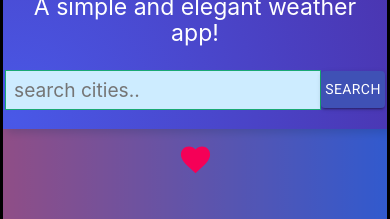
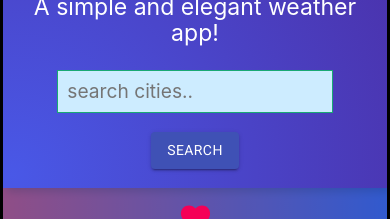
Before and after one commit to OmriGalShen/my-weather, a React (Create React App) app: page / in a window 390 px wide. Shown: the part 262-481 px from the top of the page. Built offline with nearby package versions, Linux system fonts and the light colour scheme; no server answers.

Commit message:
mobile view fix

```diff
--- a/src/components/content/weather/searcbox/SearchBox.css
+++ b/src/components/content/weather/searcbox/SearchBox.css
@@ -3,3 +3,17 @@
   align-items: center;
   justify-content: center;
 }
+
+.searchbox input {
+  padding: 0.5em;
+}
+
+@media (max-width: 400px) {
+  .searchbox {
+    flex-direction: column;
+  }
+  .searchbox input {
+    width: 80%;
+    margin-bottom: 1em;
+  }
+}
--- a/src/components/content/weather/searcbox/SearchBox.js
+++ b/src/components/content/weather/searcbox/SearchBox.js
@@ -6,7 +6,7 @@ const SearchBox = ({ searchChange, handleSearchSubmit }) => {
   return (
     <form className="searchbox" onSubmit={handleSearchSubmit}>
       <input
-        className="pa2 ba b--green bg-lightest-blue"
+        className="ba b--green bg-lightest-blue"
         type="search"
         placeholder="search cities.."
         onChange={searchChange}
```
